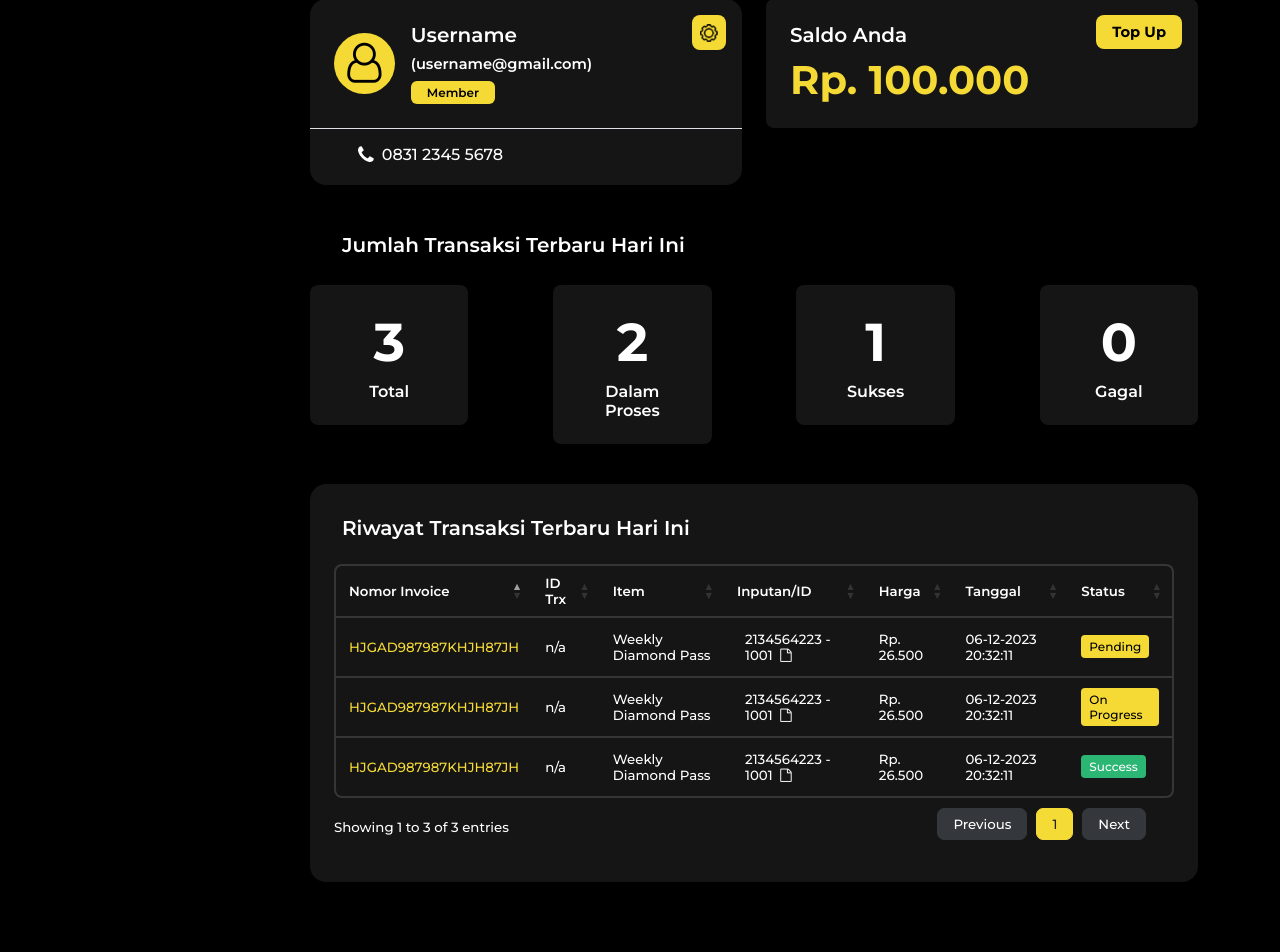
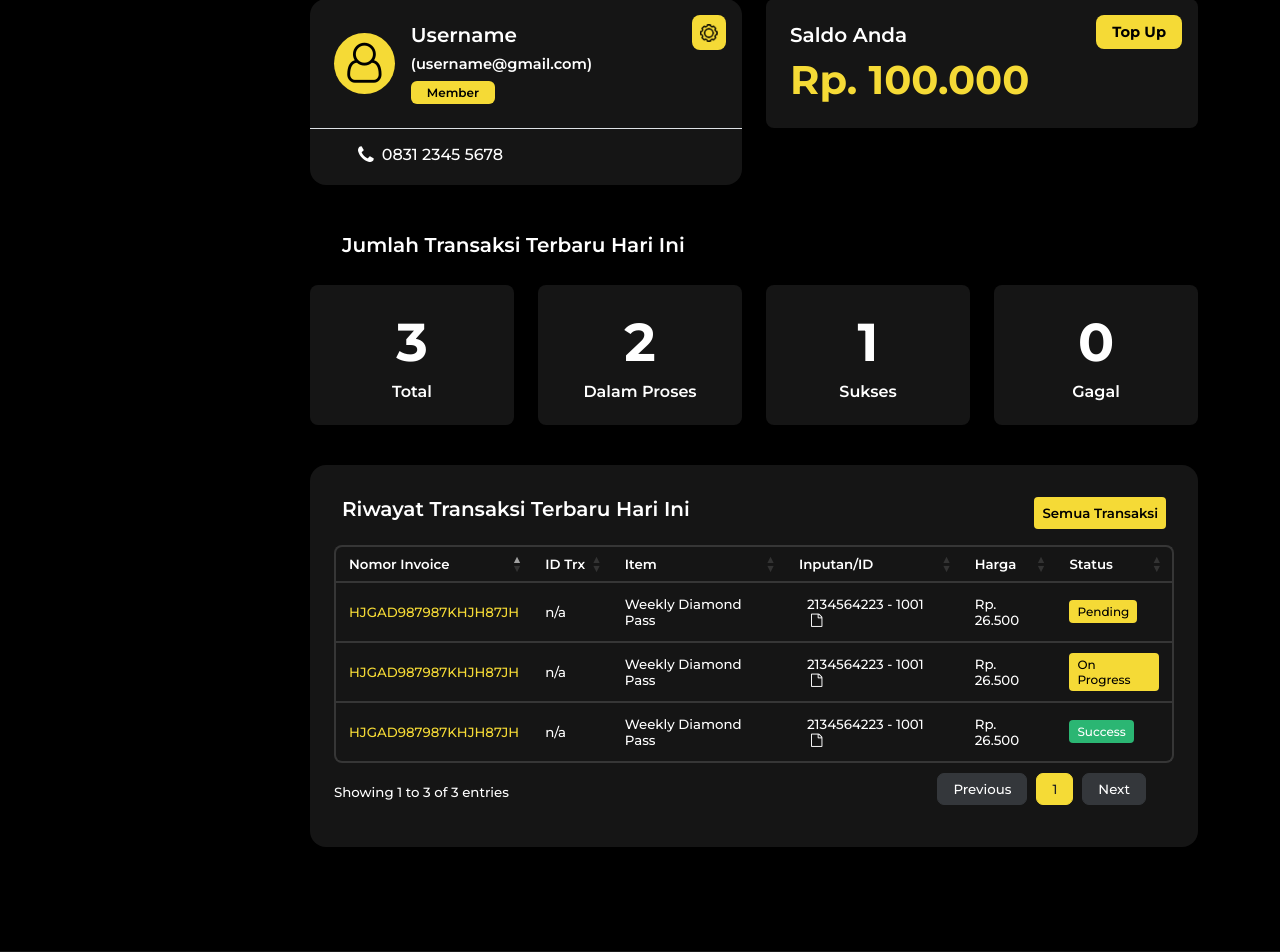
Before and after one commit to rohman007/sipshop_new, a PHP site: page /dashboard.php in a window 1280 px wide. Shown: the part 496-1448 px from the top of the page. Run offline with PHP 8.4, Linux system fonts and the light colour scheme; some libraries are stand-ins or nearby versions.

Commit message:
dashboar edit

```diff
--- a/css/style.css
+++ b/css/style.css
@@ -1194,7 +1194,7 @@ a.bg-red:hover,button.bg-red:hover{
     margin: 0 -7px;
     justify-content: start !important;
   }
-  .jumlah-trx > div{width:33.33% !important;padding: 0 7px;}
+  .jumlah-trx > div{width:50% !important;padding: 0 7px;}
   ul.pagination li {
     margin: 0 5px;
   }
--- a/dashboard.php
+++ b/dashboard.php
@@ -90,25 +90,25 @@
               <div class="fw-600 fs-5 mt-0 pt-sm-2 px-2 mb-2 text-white">Jumlah Transaksi Terbaru Hari Ini</div>
             </div>
             <div class="row justify-content-between pb-3 jumlah-trx">
-              <div class="col-auto" style="width:20%">
+              <div class="col-auto" style="width:25%">
                 <div class="rounded-3 bg-blackgrey text-center text-white py-sm-4 px-sm-4 px-1 py-3 mb-sm-4 mb-3 w-100 position-relative">
                   <div class=" text-white fw-bold mb-2" style="font-size:40pt">3</div>
                   <div class="fs-6 text-white fw-600">Total</div>
                 </div>
               </div>
-              <div class="col-auto" style="width:20%">
+              <div class="col-auto" style="width:25%">
                 <div class="rounded-3 bg-blackgrey text-center text-white py-sm-4 px-sm-4 px-1 py-3 mb-sm-4 mb-3 w-100 position-relative">
                   <div class=" text-white fw-bold mb-2" style="font-size:40pt">2</div>
                   <div class="fs-6 text-white fw-600">Dalam Proses</div>
                 </div>
               </div>
-              <div class="col-auto" style="width:20%">
+              <div class="col-auto" style="width:25%">
                 <div class="rounded-3 bg-blackgrey text-center text-white py-sm-4 px-sm-4 px-1 py-3 mb-sm-4 mb-3 w-100 position-relative">
                   <div class=" text-white fw-bold mb-2" style="font-size:40pt">1</div>
                   <div class="fs-6 text-white fw-600">Sukses</div>
                 </div>
               </div>
-              <div class="col-auto" style="width:20%">
+              <div class="col-auto" style="width:25%">
                 <div class="rounded-3 bg-blackgrey text-center text-white py-sm-4 px-sm-4 px-1 py-3 mb-sm-4 mb-3 w-100 position-relative">
                   <div class=" text-white fw-bold mb-2" style="font-size:40pt">0</div>
                   <div class="fs-6 text-white fw-600">Gagal</div>
@@ -122,12 +122,13 @@
               </div> -->
             </div>
             <div class="rounded-4 bg-blackgrey text-white py-sm-3 px-sm-4  pb-1">
-              <div class="px-md-2 px-3 py-3">
+              <div class="px-md-2 px-3 py-3 d-sm-flex text-center text-sm-start justify-content-between align-items-center ">
                 <div class="fw-600 fs-5 mt-2 mt-sm-0 mb-2">Riwayat Transaksi Terbaru Hari Ini</div>
+                <a href="#" class="bg-yellow text-black px-2 py-2 rounded-1 text-sm d-inline-block text-decoration-none fw-600">Semua Transaksi</a>
               </div>
               <div class="data-order mb-md-4 mb-4">
                 <div class="">
-                  <table id="list-order" class="table  text-white text-sm bg-transparent mb-0 rounded-3">
+                  <table id="list-order" class="table  text-white text-sm bg-transparent mb-0 rounded-3 w-100">
                     <thead>
                       <tr class="fw-600">
                         <td>Nomor Invoice</td>
@@ -135,7 +136,7 @@
                         <td>Item</td>
                         <td>Inputan/ID</td>
                         <td>Harga</td>
-                        <td>Tanggal</td>
+                        <!-- <td>Tanggal</td> -->
                         <td>Status</td>
                       </tr>
                     </thead>
@@ -146,7 +147,7 @@
                         <td>Weekly Diamond Pass</td>
                         <td><div class="rounded-3 px-2 py-1">2134564223 - 1001 <i class="fa fa-file-o ms-1" aria-hidden="true"></i></div></td>
                         <td>Rp. 26.500 </td>
-                        <td>06-12-2023  20:32:11</td>
+                        <!-- <td>06-12-2023  20:32:11</td> -->
                         <td><div class="bg-yellow text-black px-2 py-1 rounded-1 text-xs d-inline-block">Pending</div></td>
                       </tr>
                       <tr class="fw-500">
@@ -155,7 +156,7 @@
                         <td>Weekly Diamond Pass</td>
                         <td><div class="rounded-3 px-2 py-1">2134564223 - 1001 <i class="fa fa-file-o ms-1" aria-hidden="true"></i></div></td>
                         <td>Rp. 26.500 </td>
-                        <td>06-12-2023  20:32:11</td>
+                        <!-- <td>06-12-2023  20:32:11</td> -->
                         <td><div class="bg-yellow text-black px-2 py-1 rounded-1 text-xs d-inline-block">On Progress</div></td>
                       </tr>
                       <tr class="fw-500">
@@ -164,7 +165,7 @@
                         <td>Weekly Diamond Pass</td>
                         <td><div class="rounded-3 px-2 py-1">2134564223 - 1001 <i class="fa fa-file-o ms-1" aria-hidden="true"></i></div></td>
                         <td>Rp. 26.500 </td>
-                        <td>06-12-2023  20:32:11</td>
+                        <!-- <td>06-12-2023  20:32:11</td> -->
                         <td><div class="bg-green text-white px-2 py-1 rounded-1 text-xs d-inline-block">Success</div></td>
                       </tr>
                     </tbody>
--- a/header.php
+++ b/header.php
@@ -27,7 +27,7 @@
   <link href="css/owlcarousel/owl.theme.default.min.css" rel="stylesheet">
   <link href="https://cdn.datatables.net/1.13.7/css/dataTables.bootstrap5.min.css" rel="stylesheet">
 
-  <link href="css/style.css?v=111111111" rel="stylesheet">
+  <link href="css/style.css?v=<?php echo rand(); ?>" rel="stylesheet">
 
   <!-- JS Files -->
   <script src="js/jquery.min.js"></script>
```
